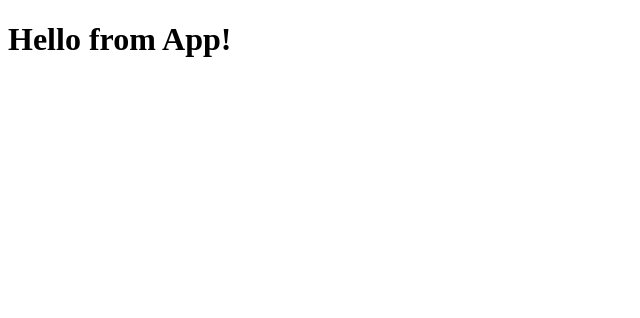
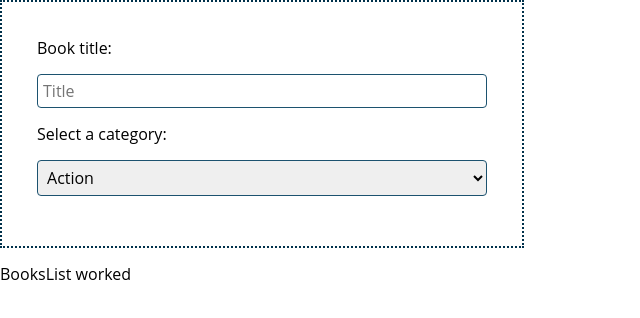
Before and after one commit to AlejandroNo4/bookstore, a React (Create React App) app: page / in a window 1280 px wide. Shown: the top 318 px of the page, without its empty margins (0-640 px from the left). Built offline with nearby package versions, Linux system fonts and the light colour scheme.

Commit message:
Add actions, components, containers and reducers folders. Implement book form. Display book form and book list.

```diff
--- a/src/App.js
+++ /dev/null
@@ -1,9 +0,0 @@
-function App() {
-  return (
-    <div className="App">
-      <h1>Hello from App!</h1>
-    </div>
-  );
-}
-
-export default App;
--- /dev/null
+++ b/src/components/App.js
@@ -0,0 +1,11 @@
+import BooksForm from '../containers/BooksForm';
+import BooksList from '../containers/BooksList';
+
+export default function App() {
+  return (
+    <div>
+      <BooksForm />
+      <BooksList />
+    </div>
+  );
+}
--- /dev/null
+++ b/src/containers/BooksForm.js
@@ -0,0 +1,14 @@
+export default function BooksForm() {
+  const categories = ['Action', 'Biography', 'History', 'Horror', 'Kids', 'Learning', 'Sci-Fi'];
+  const categoryList = categories.map((c) => <option key={c}>{c}</option>);
+  return (
+    <form className="book-form">
+      <p>Book title:</p>
+      <input type="text" id="title" name="title" placeholder="Title" required="true" className="i-field" />
+      <p>Select a category:</p>
+      <select name="categories" className="i-field">
+        {categoryList}
+      </select>
+    </form>
+  );
+}
--- /dev/null
+++ b/src/containers/BooksList.js
@@ -0,0 +1,5 @@
+export default function BooksList() {
+  return (
+    <p>BooksList worked</p>
+  );
+}
--- a/src/index.css
+++ b/src/index.css
@@ -4,4 +4,21 @@
   border: 0;
   font-size: 100%;
   vertical-align: baseline;
+  font-family: 'Open Sans', 'Helvetica Neue', sans-serif;
 }
+
+.book-form {
+  display: flex;
+  flex-direction: column;
+  padding: 35px;
+  max-width: 450px;
+  border: 2px dotted rgb(0, 49, 75);
+  margin-bottom: 15px;
+}
+
+.i-field {
+  border: 1px solid rgb(28, 82, 111);
+  border-radius: 4px;
+  padding: 5px;
+  margin: 15px 0;
+}
--- a/src/index.js
+++ b/src/index.js
@@ -1,6 +1,7 @@
 import React from 'react';
 import ReactDOM from 'react-dom';
-import App from './App';
+import App from './components/App';
+import './index.css';
 
 ReactDOM.render(
   <React.StrictMode>
```
Also changed, not shown: src/actions/index.js (added), src/reducers/books.js (added), src/reducers/index.js (added).
